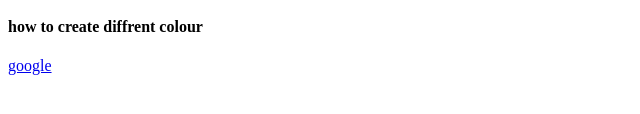
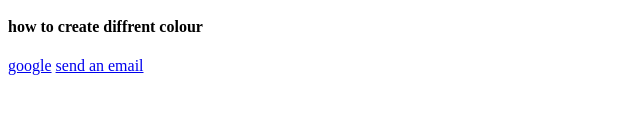
Before and after one commit to Chandra1677/frontend-class, a plain HTML site: page index.html in a window 1280 px wide. Shown: the part 152-266 px from the top of the page, without its empty margins (0-640 px from the left). Drawn offline with Linux system fonts and the light colour scheme.

Commit message:
Update index.html

```diff
--- a/index.html
+++ b/index.html
@@ -16,5 +16,6 @@
   <h3> new project start today</h3>
   <h4> how to create diffrent colour</h4>
   <a href="https://www.google.com" target="_blank">google</a>
+  <a href="mailto:cprasad858@gmail.com">send an email</a>
 </body>
 </html>
```
